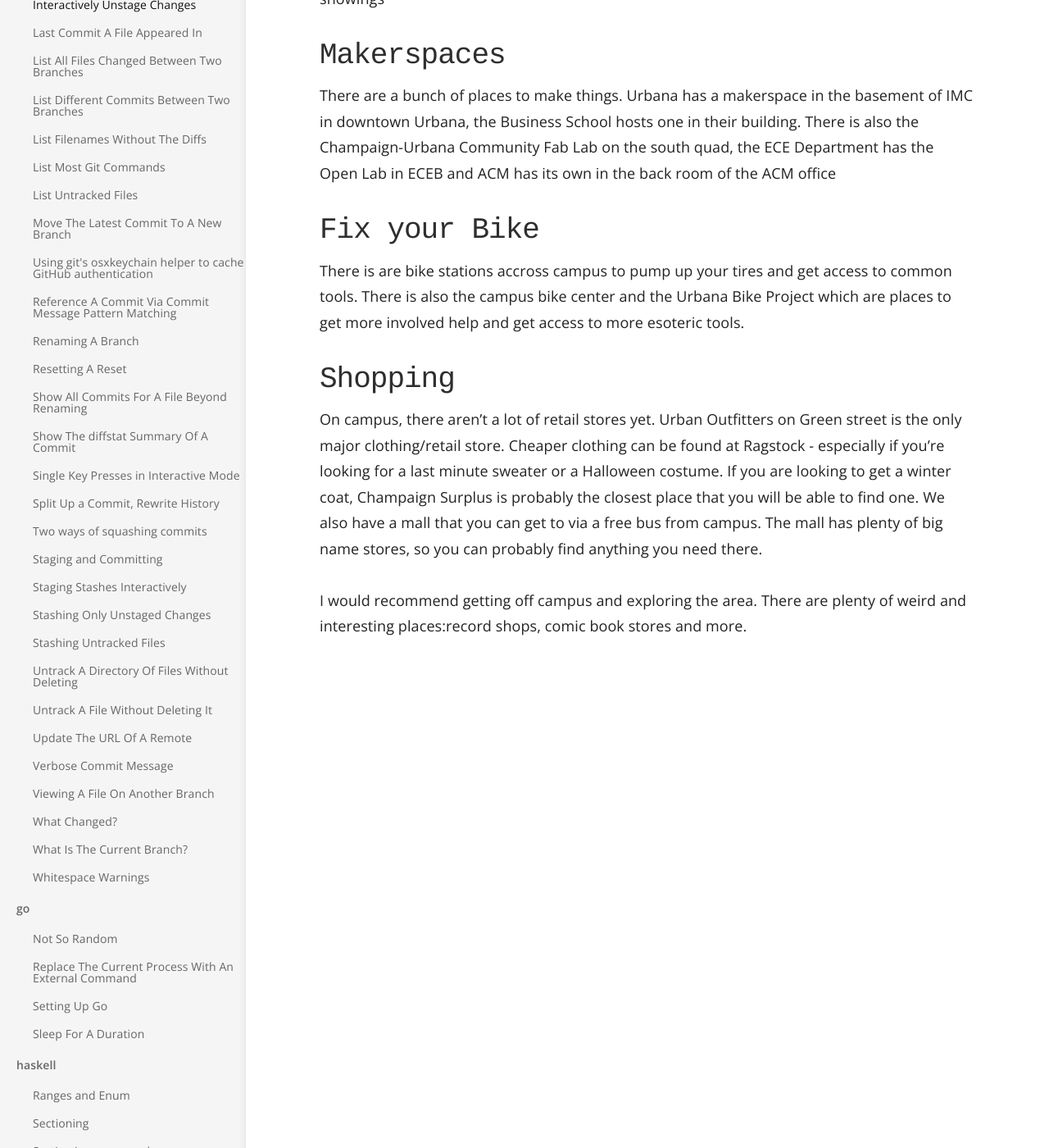
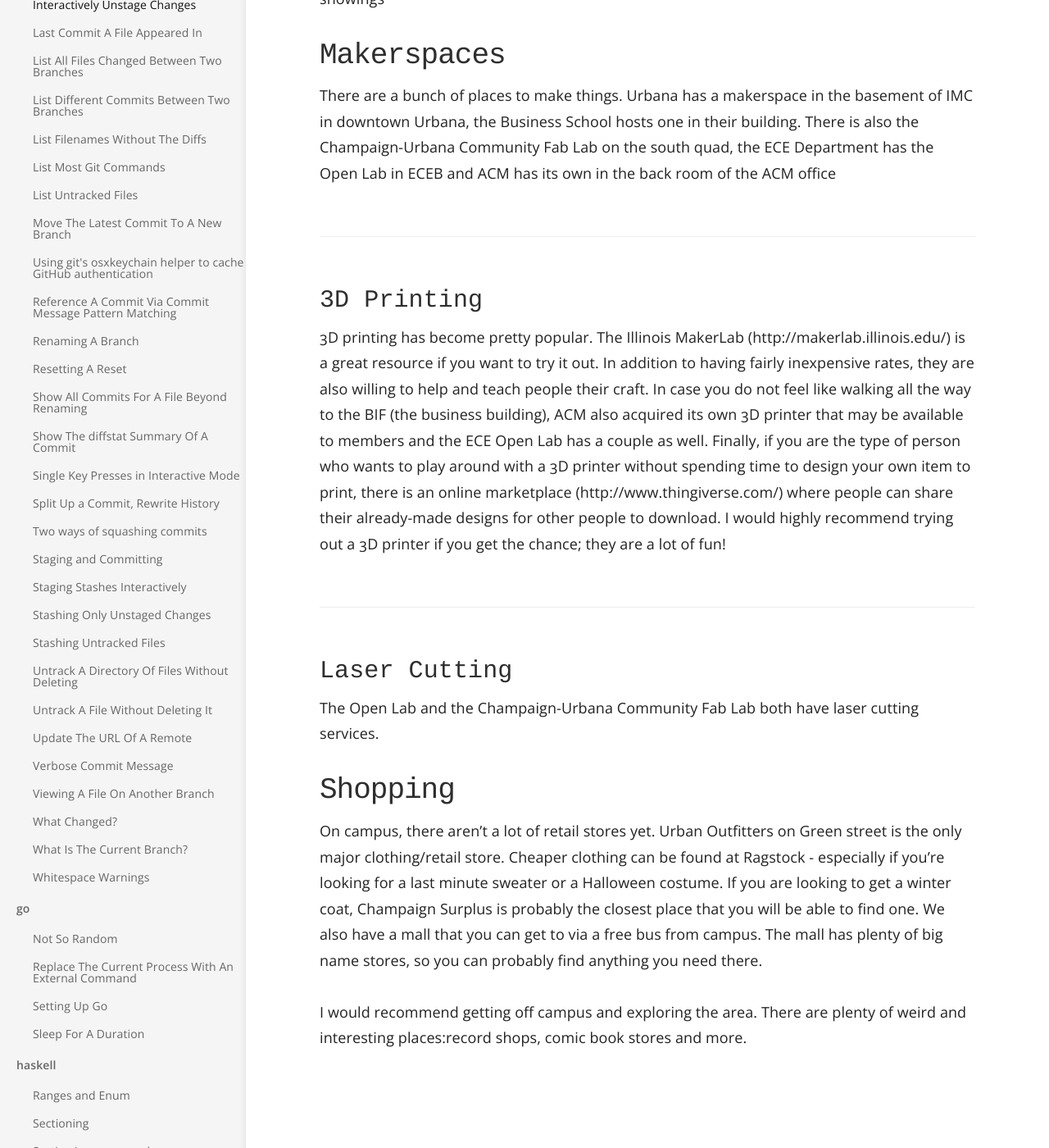
Before and after one commit to acm-uiuc/til, a Jekyll site: the page built from _til/uiuc/living-in-cu.md, in a window 1280 px wide and 1400 px high, scrolled down 1504 px. Shown: the whole window at 82% size. Built offline with Jekyll 4.4.1, drawn with Linux system fonts in a browser that asks for light colours.

Commit message:
Update living-in-cu.md

```diff
--- a/_til/uiuc/living-in-cu.md
+++ b/_til/uiuc/living-in-cu.md
@@ -47,9 +47,11 @@ Urbana has a makerspace in the basement of IMC in downtown Urbana, the Business
 There is also the Champaign-Urbana Community Fab Lab on the south quad, the ECE Department has the Open Lab in ECEB
 and ACM has its own in the back room of the ACM office
 
-## Fix your Bike
-There is are bike stations accross campus to pump up your tires and get access to common tools.
-There is also the campus bike center and the Urbana Bike Project which are places to get more involved help and get access to more esoteric tools.
+### 3D Printing
+3D printing has become pretty popular. The Illinois MakerLab (http://makerlab.illinois.edu/) is a great resource if you want to try it out. In addition to having fairly inexpensive rates, they are also willing to help and teach people their craft. In case you do not feel like walking all the way to the BIF (the business building), ACM also acquired its own 3D printer that may be available to members and the ECE Open Lab has a couple as well. Finally, if you are the type of person who wants to play around with a 3D printer without spending time to design your own item to print, there is an online marketplace (http://www.thingiverse.com/) where people can share their already-made designs for other people to download. I would highly recommend trying out a 3D printer if you get the chance; they are a lot of fun!
+
+### Laser Cutting
+The Open Lab and the Champaign-Urbana Community Fab Lab both have laser cutting services.
 
 ## Shopping
 On campus, there aren’t a lot of retail stores yet. Urban Outfitters on Green street
```
